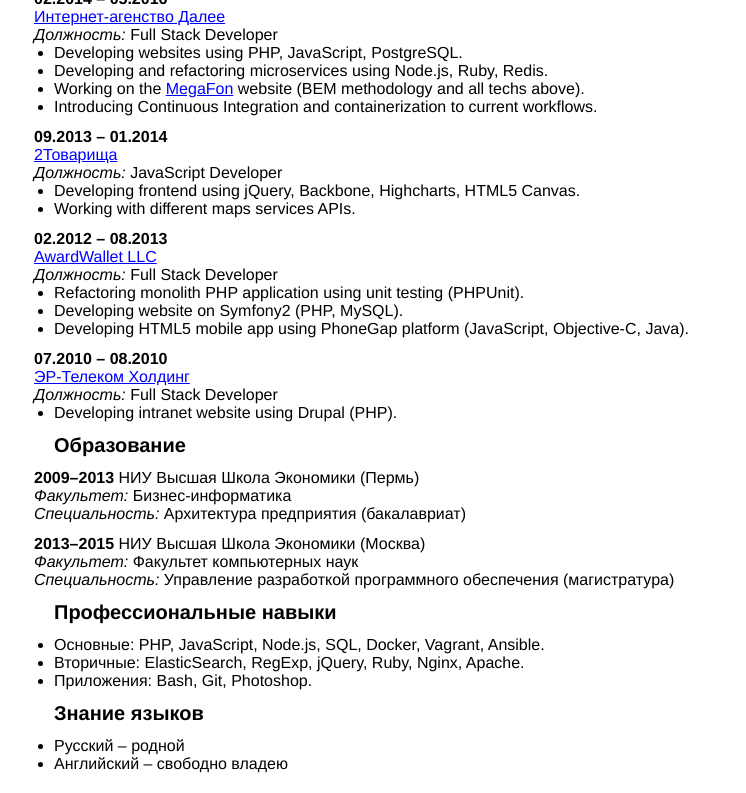
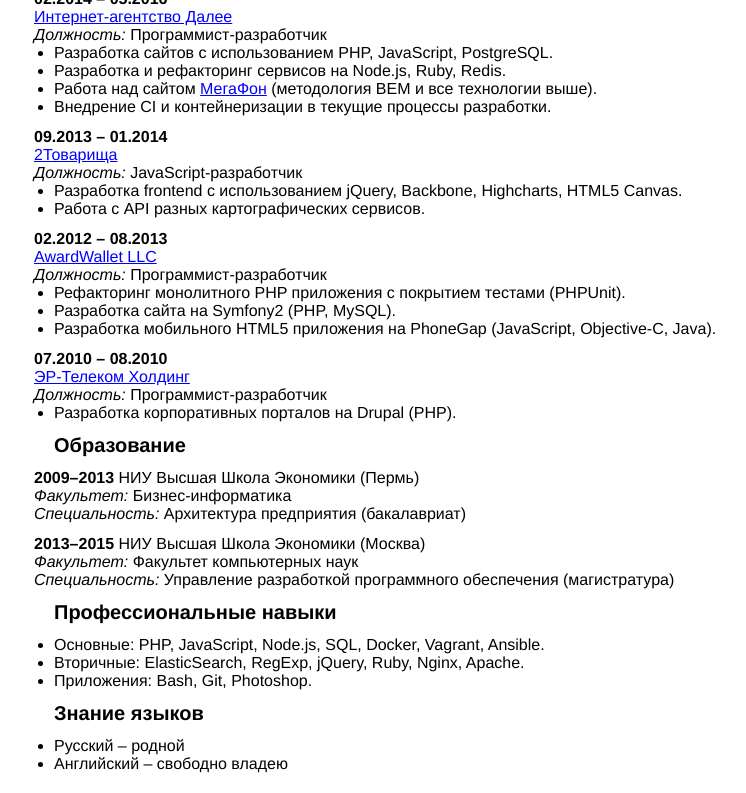
Before and after one commit to spuf/spuf.github.io, a Jekyll site: the page built from cv/rus.html, in a window 1280 px wide, cut to the strip 238-1031 px from the top of the page. Shown: the whole strip, without its empty margins (256-1002 px from the left). Built offline with Jekyll 4.4.1, drawn with Linux system fonts in a browser that asks for light colours.

Commit message:
full rus

```diff
--- a/cv/rus.html
+++ b/cv/rus.html
@@ -13,35 +13,35 @@ Github: <a href="https://github.com/spuf">https://github.com/spuf</a><br />
 Сайт: <a href="https://arseny.me">https://arseny.me</a>
 </p>
 <h2>Опыт работы</h2>
-<p><strong>02.2014 &#8211; 05.2016</strong><br />
-<a href="http://www.dalee.ru">Интернет-агенство Далее</a><br />
-<em>Должность:</em> Full Stack Developer</p>
+<p><strong>02.2014 &ndash; 05.2016</strong><br />
+<a href="http://www.dalee.ru">Интернет-агентство Далее</a><br />
+<em>Должность:</em> Программист-разработчик</p>
 <ul>
-	<li>Developing websites using PHP, JavaScript, PostgreSQL.</li>
-	<li>Developing and refactoring microservices using Node.js, Ruby, Redis.</li>
-	<li>Working on the <a href="http://moscow.megafon.ru">MegaFon</a> website (BEM methodology and all techs above).</li>
-	<li>Introducing Continuous Integration and containerization to current workflows.</li>
+	<li>Разработка сайтов с использованием PHP, JavaScript, PostgreSQL.</li>
+	<li>Разработка и рефакторинг сервисов на Node.js, Ruby, Redis.</li>
+	<li>Работа над сайтом <a href="http://moscow.megafon.ru">МегаФон</a> (методология BEM и все технологии выше).</li>
+	<li>Внедрение CI и контейнеризации в текущие процессы разработки.</li>
 </ul>
-<p><strong>09.2013 &#8211; 01.2014</strong><br />
+<p><strong>09.2013 &ndash; 01.2014</strong><br />
 <a href="http://twocomrades.ru">2Товарища</a><br />
-<em>Должность:</em> JavaScript Developer</p>
+<em>Должность:</em> JavaScript-разработчик</p>
 <ul>
-	<li>Developing frontend using jQuery, Backbone, Highcharts, HTML5 Canvas.</li>
-	<li>Working with different maps services APIs.</li>
+	<li>Разработка frontend с использованием jQuery, Backbone, Highcharts, HTML5 Canvas.</li>
+	<li>Работа с API разных картографических сервисов.</li>
 </ul>
-<p><strong>02.2012 &#8211; 08.2013</strong><br />
+<p><strong>02.2012 &ndash; 08.2013</strong><br />
 <a href="http://awardwallet.com">AwardWallet LLC</a><br />
-<em>Должность:</em> Full Stack Developer</p>
+<em>Должность:</em> Программист-разработчик</p>
 <ul>
-	<li>Refactoring monolith PHP application using unit testing (PHPUnit).</li>
-	<li>Developing website on Symfony2 (PHP, MySQL).</li>
-	<li>Developing HTML5 mobile app using PhoneGap platform (JavaScript, Objective-C, Java).</li>
+	<li>Рефакторинг монолитного PHP приложения с покрытием тестами (PHPUnit).</li>
+	<li>Разработка сайта на Symfony2 (PHP, MySQL).</li>
+	<li>Разработка мобильного HTML5 приложения на PhoneGap (JavaScript, Objective-C, Java).</li>
 </ul>
-<p><strong>07.2010 &#8211; 08.2010</strong><br />
+<p><strong>07.2010 &ndash; 08.2010</strong><br />
 <a href="http://ertelecom.ru">ЭР-Телеком Холдинг</a><br />
-<em>Должность:</em> Full Stack Developer</p>
+<em>Должность:</em> Программист-разработчик</p>
 <ul>
-	<li>Developing intranet website using Drupal (PHP).</li>
+	<li>Разработка корпоративных порталов на Drupal (PHP).</li>
 </ul>
 <h2>Образование</h2>
   <p><strong>2009–2013</strong> НИУ Высшая Школа Экономики (Пермь)<br />
```
Also changed, not shown: cv/eng.html (+6 -6 lines).
